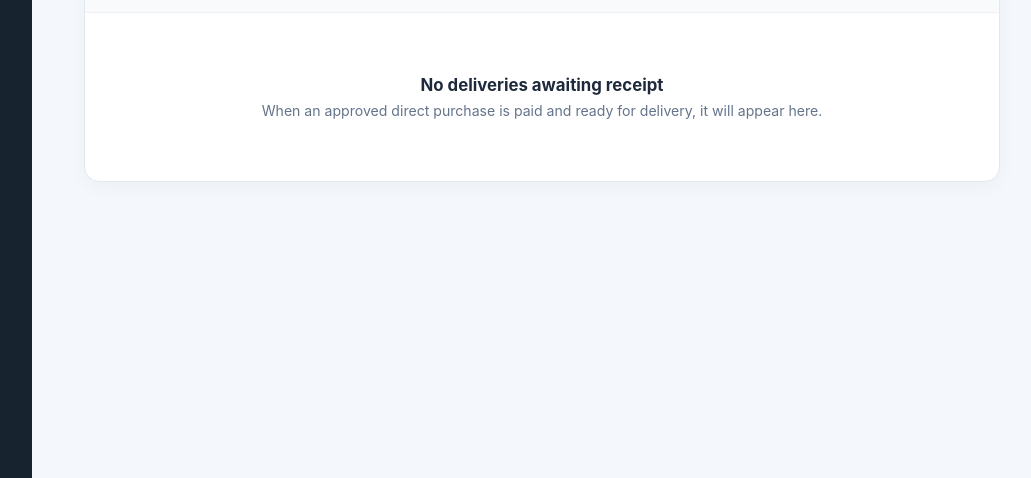
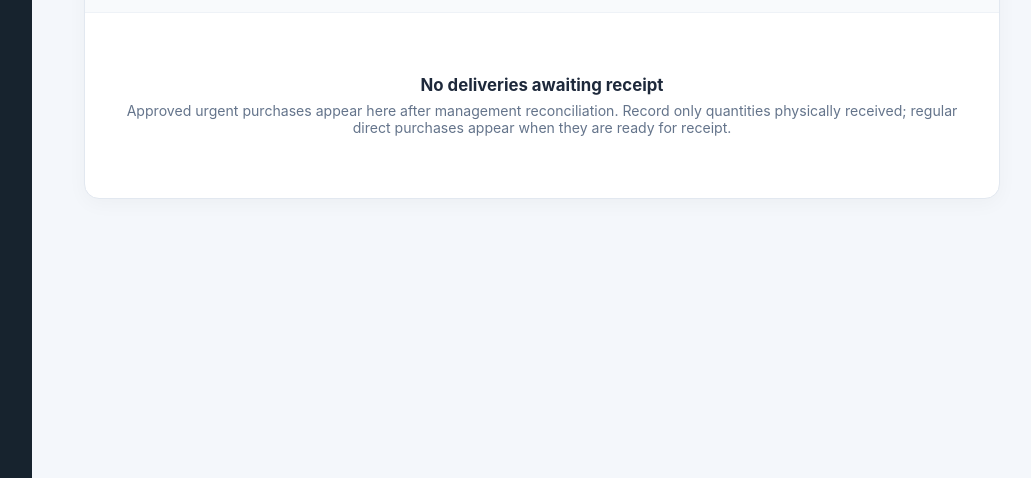
Before and after one commit to nazinamu66/hotel-hms, a Django app: template kitchen/templates/kitchen/incoming_deliveries.html in a window 1280 px wide. Shown: the part 322-800 px from the top of the page, without its empty margins (228-1259 px from the left). Run offline with Django 4.2, Linux system fonts and the light colour scheme; the template is opened without the code that fills it, so the values that code supplies are empty; parts of the project's set-up code (start-up, migrations or seed data) failed here and were passed over.

Commit message:
Clarify urgent purchase delivery eligibility

```diff
--- a/kitchen/templates/kitchen/incoming_deliveries.html
+++ b/kitchen/templates/kitchen/incoming_deliveries.html
@@ -61,7 +61,7 @@
             <td><strong>DP-{{ dp.id }}</strong><div class="id-muted">Delivery only</div></td>
           </tr>
         {% empty %}
-          <tr><td colspan="6"><div class="id-empty"><strong>No deliveries awaiting receipt</strong>When an approved direct purchase is paid and ready for delivery, it will appear here.</div></td></tr>
+          <tr><td colspan="6"><div class="id-empty"><strong>No deliveries awaiting receipt</strong>Approved urgent purchases appear here after management reconciliation. Record only quantities physically received; regular direct purchases appear when they are ready for receipt.</div></td></tr>
         {% endfor %}
         </tbody>
       </table>
```
